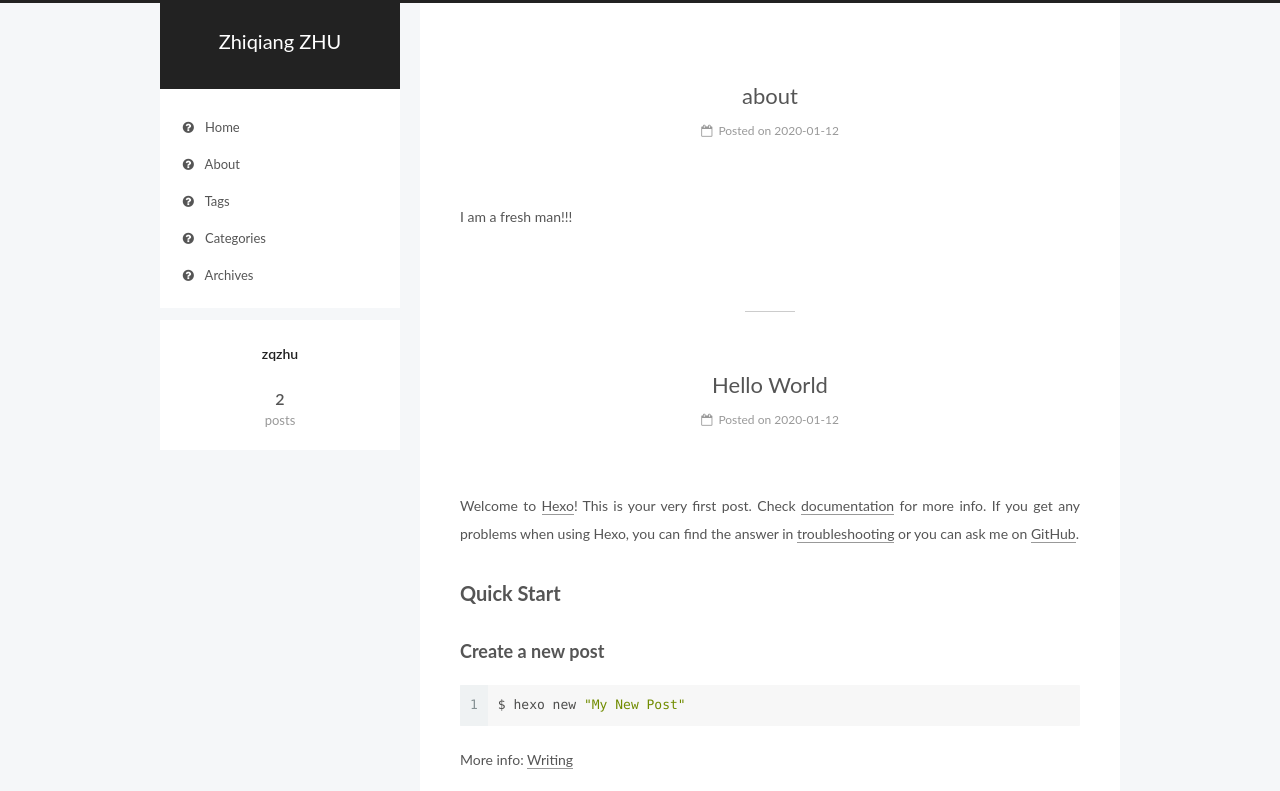
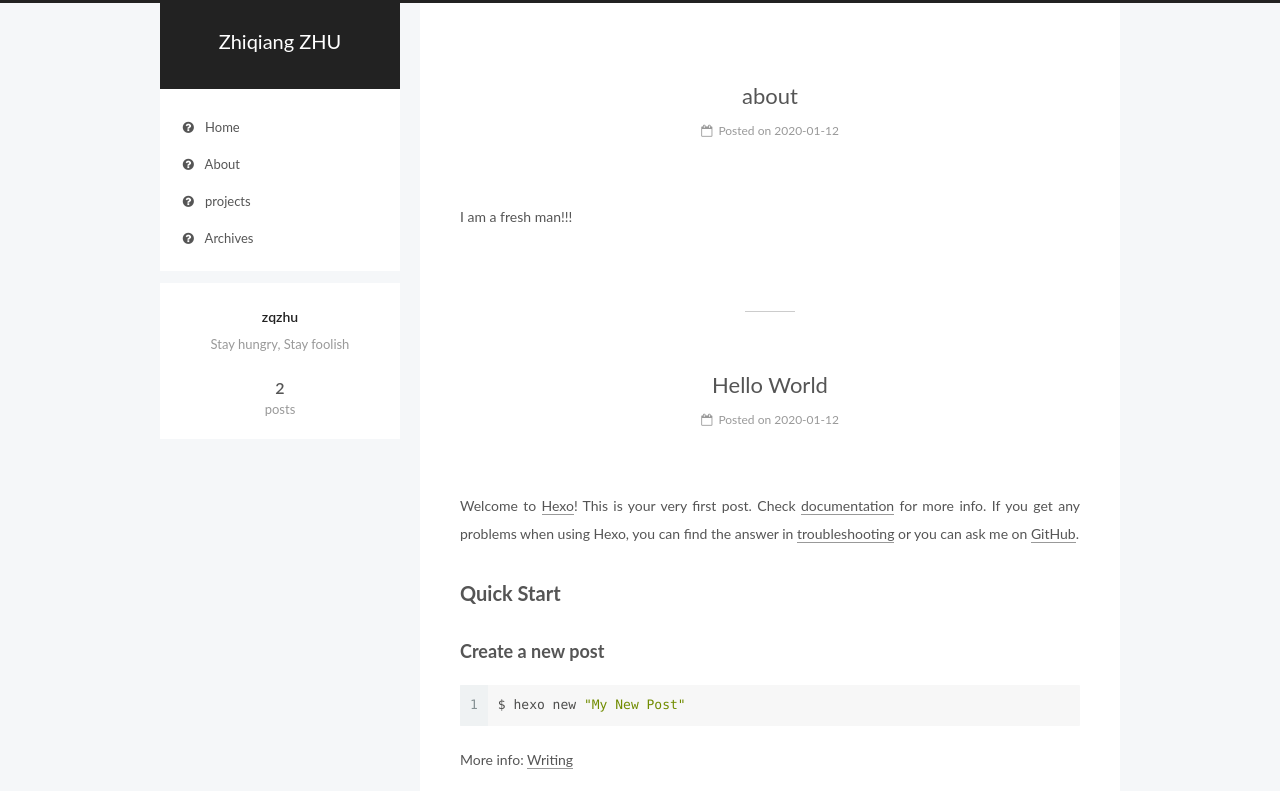
Before and after one commit to dby2017/dby2017.github.io, a plain HTML site: page index.html in a window 1280 px wide. Shown: the top 791 px of the page. Drawn offline with Linux system fonts and the light colour scheme.

Commit message:
Site updated: 2020-01-13 20:56:13

```diff
--- a/css/main.css
+++ b/css/main.css
@@ -1823,7 +1823,7 @@ pre .javascript .function {
   width: 4px;
   height: 4px;
   border-radius: 50%;
-  background: #75df21;
+  background: #ed9c59;
 }
 .links-of-blogroll {
   font-size: 13px;
--- a/index.html
+++ b/index.html
@@ -79,10 +79,12 @@
 
 
 
+<meta name="description" content="Stay hungry, Stay foolish">
 <meta property="og:type" content="website">
 <meta property="og:title" content="Zhiqiang ZHU">
 <meta property="og:url" content="https://zhiqiang-zhu.github.io/index.html">
 <meta property="og:site_name" content="Zhiqiang ZHU">
+<meta property="og:description" content="Stay hungry, Stay foolish">
 <meta property="og:locale" content="en_US">
 <meta property="article:author" content="zqzhu">
 <meta name="twitter:card" content="summary">
@@ -197,22 +199,12 @@
         </li>
 
 
-        <li class="menu-item menu-item-tags">
-          <a href="/tags/" rel="section">
+        <li class="menu-item menu-item-projects">
+          <a href="/projects/" rel="section">
 
               <i class="menu-item-icon fa fa-fw fa-question-circle"></i> <br />
 
-            Tags
-          </a>
-        </li>
-
-
-        <li class="menu-item menu-item-categories">
-          <a href="/categories/" rel="section">
-
-              <i class="menu-item-icon fa fa-fw fa-question-circle"></i> <br />
-
-            Categories
+            projects
           </a>
         </li>
 
@@ -534,7 +526,7 @@
           <div class="site-author motion-element" itemprop="author" itemscope itemtype="http://schema.org/Person">
 
               <p class="site-author-name" itemprop="name">zqzhu</p>
-              <p class="site-description motion-element" itemprop="description"></p>
+              <p class="site-description motion-element" itemprop="description">Stay hungry, Stay foolish</p>
           </div>
 
           <nav class="site-state motion-element">
```
Also changed, not shown: 2020/01/12/hello-world/index.html (+4 -14 lines), 2020/01/12/index/index.html (+4 -14 lines), about/index.html (+4 -14 lines), archives/2020/01/index.html (+6 -14 lines), archives/2020/index.html (+6 -14 lines), archives/index.html (+6 -14 lines).
